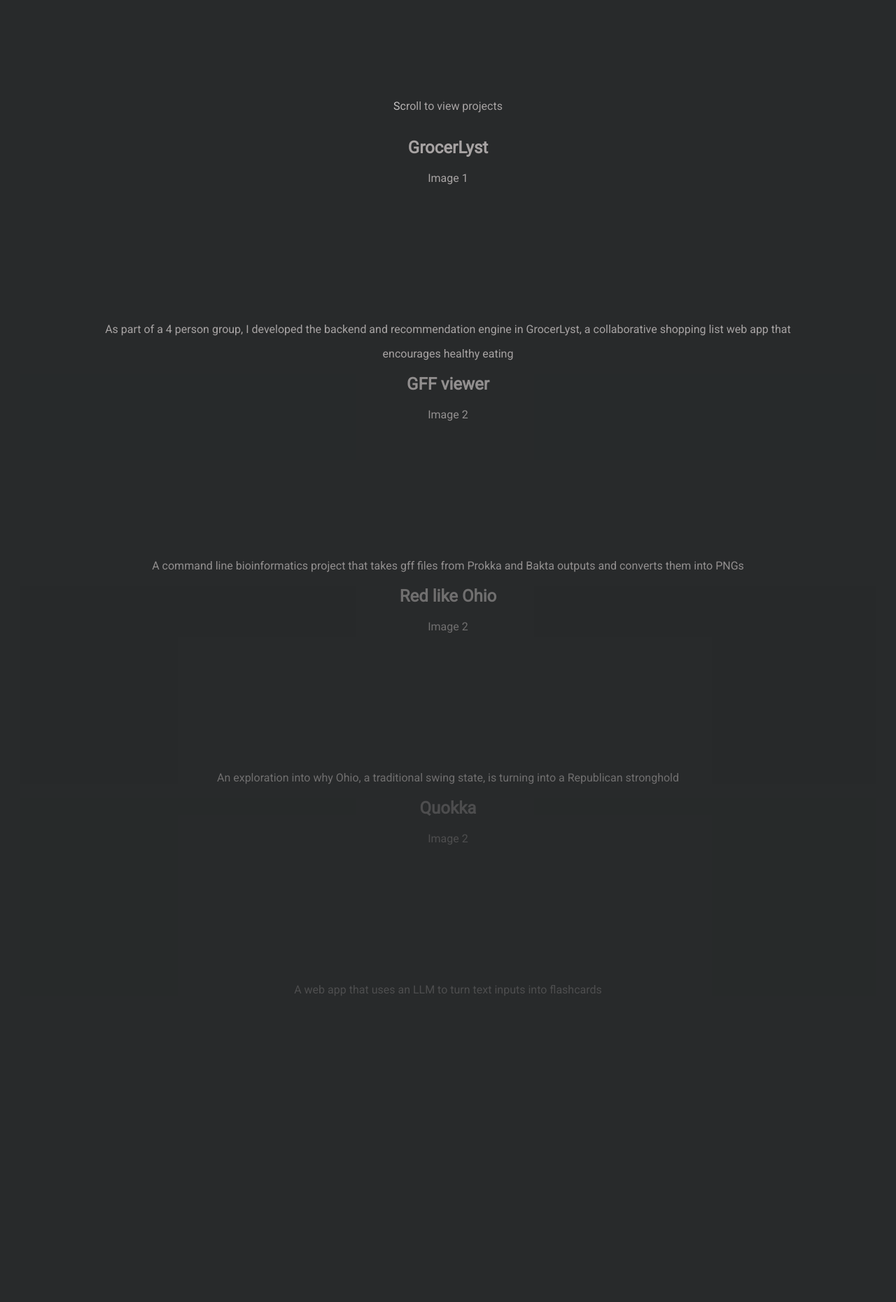
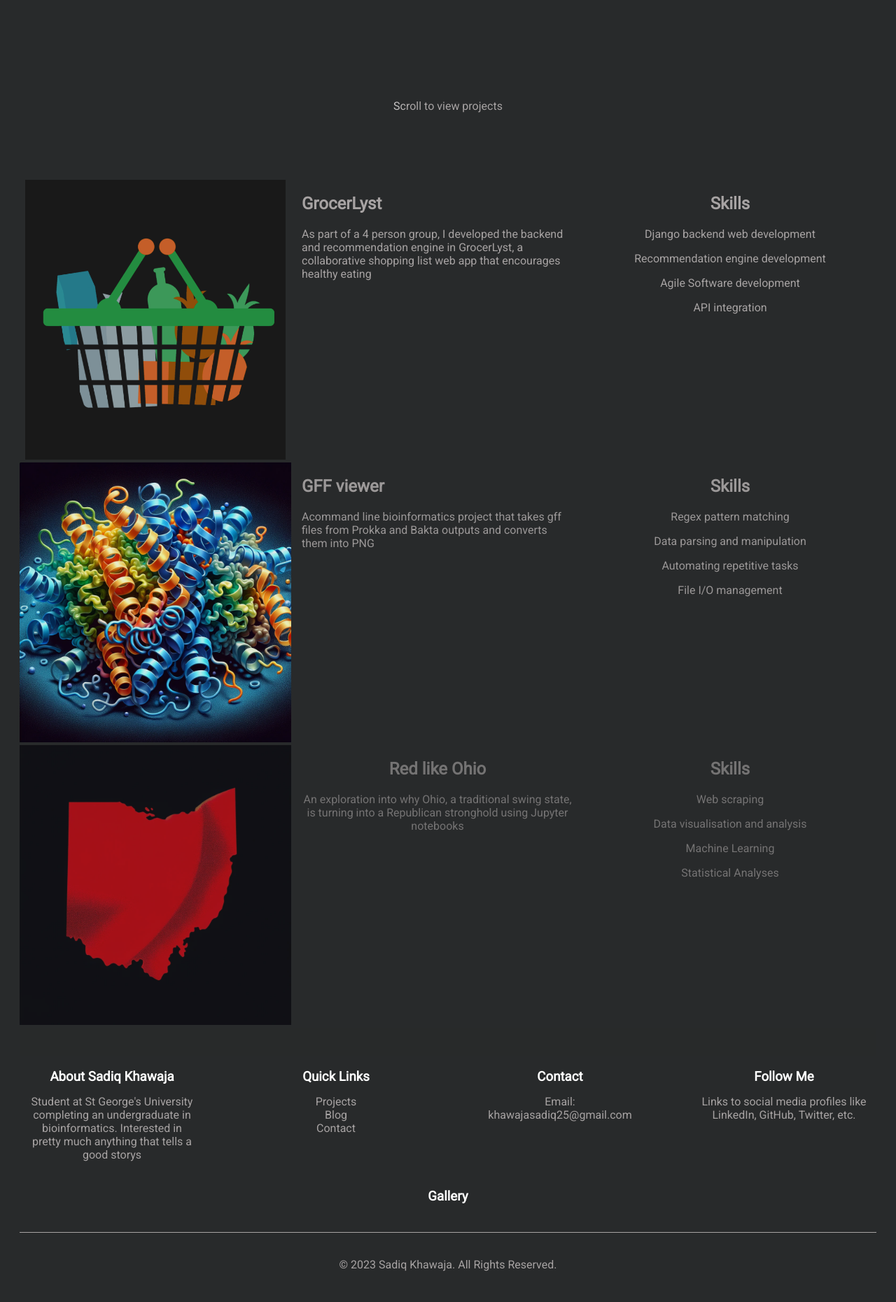
Before and after one commit to sad-sys/profileSite, a Django app: page / in a window 1280 px wide. Shown: the part 614-2475 px from the top of the page at 70% size. Before the commit the page ends 2037 px from the top, so only its background shows below. Run offline with Django 5.2, Linux system fonts and the light colour scheme.

Commit message:
Website is nearly finished

```diff
--- a/homePage/static/homePage/css/homePage.css
+++ b/homePage/static/homePage/css/homePage.css
@@ -27,6 +27,8 @@
     background-clip: text;
     text-fill-color: transparent; /* For Safari */
     animation: shimmer 4s linear infinite;
+    bottom: 1vh;
+
   }
 .header {
     display: flex;
@@ -68,12 +70,28 @@
 
   .card {
     opacity: 1;
+    display: flex;
+    align-items: left;
     background-color: #282a2b;
     visibility: hidden;
-    transition: opacity 2s, visibility 0.6s;
+    transition: opacity 2s, visibility 1s;
     transition-delay: 0.2s;
     /* other styles for .card */
 }
+
+.card > div {
+    flex: 1; /* Assigns equal width to each child */
+}
+
+.fakeimg {
+    max-width: 100%; /* Ensures the image does not overflow its container */
+    height: 400px; /* Keeps the aspect ratio of the image */
+}
+
+.text-content {
+    padding: 0 15px; /* Adds some padding around the text */
+}
+
 
 .card:hover {
     transform: scale(1.02);
@@ -110,3 +128,93 @@
       padding: 0;
     }
   }
+
+  /* Footer Styles */
+.footer {
+  background-color: #282a2b; /* Deep Blue */
+  color: #a7a3a3; /* Dark Gray for text */
+  padding: 40px 20px;
+  text-align: left;
+}
+
+.footer-container {
+  display: flex;
+  flex-wrap: wrap;
+  justify-content: space-between;
+  margin: 0 auto;
+  max-width: 1200px; /* Adjust as needed */
+}
+
+.footer-section {
+  flex-basis: 20%; /* Adjust based on the number of columns */
+  margin-bottom: 20px;
+}
+
+.footer-section h3 {
+  color: white;
+  margin-bottom: 15px;
+}
+
+.footer-section ul,
+.footer-section p,
+.footer-section form {
+  list-style-type: none;
+  padding: 0;
+  margin: 0;
+}
+
+.footer-section ul li a {
+  color: #a7a3a3;
+  text-decoration: none;
+  transition: color 0.3s ease;
+}
+
+.footer-section ul li a:hover {
+  color: white;
+}
+
+.footer-bottom {
+  text-align: center;
+  border-top: 1px solid #a7a3a3;
+  padding-top: 20px;
+  margin-top: 40px;
+}
+
+.footer input[type="email"] {
+  padding: 8px;
+  margin-top: 10px;
+  border: none;
+  border-radius: 4px;
+}
+
+.footer button {
+  background-color: #FF6F61; /* Coral */
+  color: white;
+  border: none;
+  padding: 10px 20px;
+  margin-left: 10px;
+  border-radius: 4px;
+  cursor: pointer;
+  transition: background-color 0.3s ease;
+}
+
+.footer button:hover {
+  background-color: #e55a50; /* Darker Coral */
+}
+
+/* Responsive Styles for Footer */
+@media screen and (max-width: 800px) {
+  .footer-container {
+      flex-direction: column;
+      align-items: center;
+  }
+
+  .footer-section {
+      flex-basis: 100%;
+      text-align: center;
+  }
+
+  .footer-bottom {
+      border-top: none;
+  }
+}
--- a/homePage/templates/homepage.html
+++ b/homePage/templates/homepage.html
@@ -21,31 +21,66 @@
     <div class="shimmering-text">
         <p>Scroll to view projects</p>
     </div>
+
+    <div>
+
+    </div>
+
+    <div class="card" style="margin-top: 10vh;">
+        <div>
+            <img class="fakeimg" src="{% static 'homePage/images/grocerlyst3.png' %}" alt="Ohio">
+        </div>
+        <div class="text-content" style = "text-align: left;">
+            <h2>GrocerLyst</h2>
+            <p>As part of a 4 person group, I developed the backend and recommendation engine in GrocerLyst, a collaborative shopping list web app that encourages healthy eating</p>
+        </div>
+        <div class="text-content">
+            <h2> Skills </h2>
+            <p> Django backend web development </p>
+            <p> Recommendation engine development </p>
+            <p> Agile Software development </p>
+            <p> API integration     </p>
+        </div>
+    </div>
     <div class="card">
-        <h2>GrocerLyst</h2>
-        <div class="fakeimg" style="height:200px;">Image 1</div>
-        <p>As part of a 4 person group, I developed the backend and recommendation engine in GrocerLyst, a collaborative shopping list web app that </p>
-        <p>encourages healthy eating</p>
+        <div>
+            <img class="fakeimg" src="{% static 'homePage/images/protein.png' %}" alt="Ohio">
+        </div>
+        <div class="text-content" style = "text-align: left;">
+            <h2>GFF viewer</h2>
+            <p>Acommand line bioinformatics project that takes gff files from Prokka and Bakta outputs and converts them into PNG </p>
+        </div>
+        <div class="text-content">
+            <h2> Skills </h2>
+            <p> Regex pattern matching </p>
+            <p> Data parsing and manipulation </p>
+            <p> Automating repetitive tasks </p>
+            <p> File I/O management  </p>
+        </div>
     </div>
 
     <div class="card">
-        <h2>GFF viewer </h2>
-        <div class="fakeimg" style="height:200px;">Image 2</div>
-        <p>A command line bioinformatics project that takes gff files from Prokka and Bakta outputs and converts them into PNGs</p>
+        <div>
+            <img class="fakeimg" src="{% static 'homePage/images/Ohio.png' %}" alt="Ohio">
+        </div>
+        <div class="text-content">
+            <h2>Red like Ohio</h2>
+            <p>An exploration into why Ohio, a traditional swing state, is turning into a Republican stronghold using Jupyter notebooks</p>
+        </div>
+        <div class="text-content">
+            <h2> Skills </h2>
+            <p> Web scraping  </p>
+            <p> Data visualisation and analysis </p>
+            <p> Machine Learning </p>
+            <p> Statistical Analyses  </p>
+        </div>
     </div>
 
-    <div class="card">
-        <h2>Red like Ohio </h2>
-        <div class="fakeimg" style="height:200px;">Image 2</div>
-        <p>An exploration into why Ohio, a traditional swing state, is turning into a Republican stronghold</p>
-        </div>
 
     <div class="card">
-        <h2> Quokka </h2>
-        <div class="fakeimg" style="height:200px;">Image 2</div>
-        <p> A web app that uses an LLM to turn text inputs into flashcards</p>
+        <h2></h2>
+        <p></p>
         </div>
-
     </div>
     <script>
     window.addEventListener('scroll', function() {
@@ -71,4 +106,42 @@
 
         </script>
 </body>
+<footer>
+    <div class="footer-container">
+        <div class="footer-section">
+            <h3>About Sadiq Khawaja</h3>
+            <p>Student at St George's University completing an undergraduate in bioinformatics. Interested in pretty much anything that tells a good storys</p>
+        </div>
+        <div class="footer-section">
+            <h3>Quick Links</h3>
+            <ul>
+                <li><a href="#projects">Projects</a></li>
+                <li><a href="#blog">Blog</a></li>
+                <li><a href="#contact">Contact</a></li>
+                <!-- Additional links as needed -->
+            </ul>
+        </div>
+        <div class="footer-section">
+            <h3>Contact</h3>
+            <p>Email: khawajasadiq25@gmail.com</p>
+            <!-- Other contact details -->
+        </div>
+        <div class="footer-section">
+            <h3>Follow Me</h3>
+            <p>Links to social media profiles like LinkedIn, GitHub, Twitter, etc.</p>
+            <!-- Social media icons with links -->
+        </div>
+        </div>
+        <div class="footer-section">
+            <h3>Gallery</h3>
+            <div class="footer-gallery">
+                <!-- Small gallery or image grid -->
+            </div>
+        </div>
+    </div>
+    <div class="footer-bottom">
+        <p>&copy; 2023 Sadiq Khawaja. All Rights Reserved.</p>
+    </div>
+</footer>
+
 </html>
```
Also changed, not shown: homePage/static/homePage/images/grocerLyst2.png (added), homePage/static/homePage/images/grocerLyst3.png (added), homePage/static/homePage/images/grocerlyst.png (added), homePage/static/homePage/images/protein.png (added).
